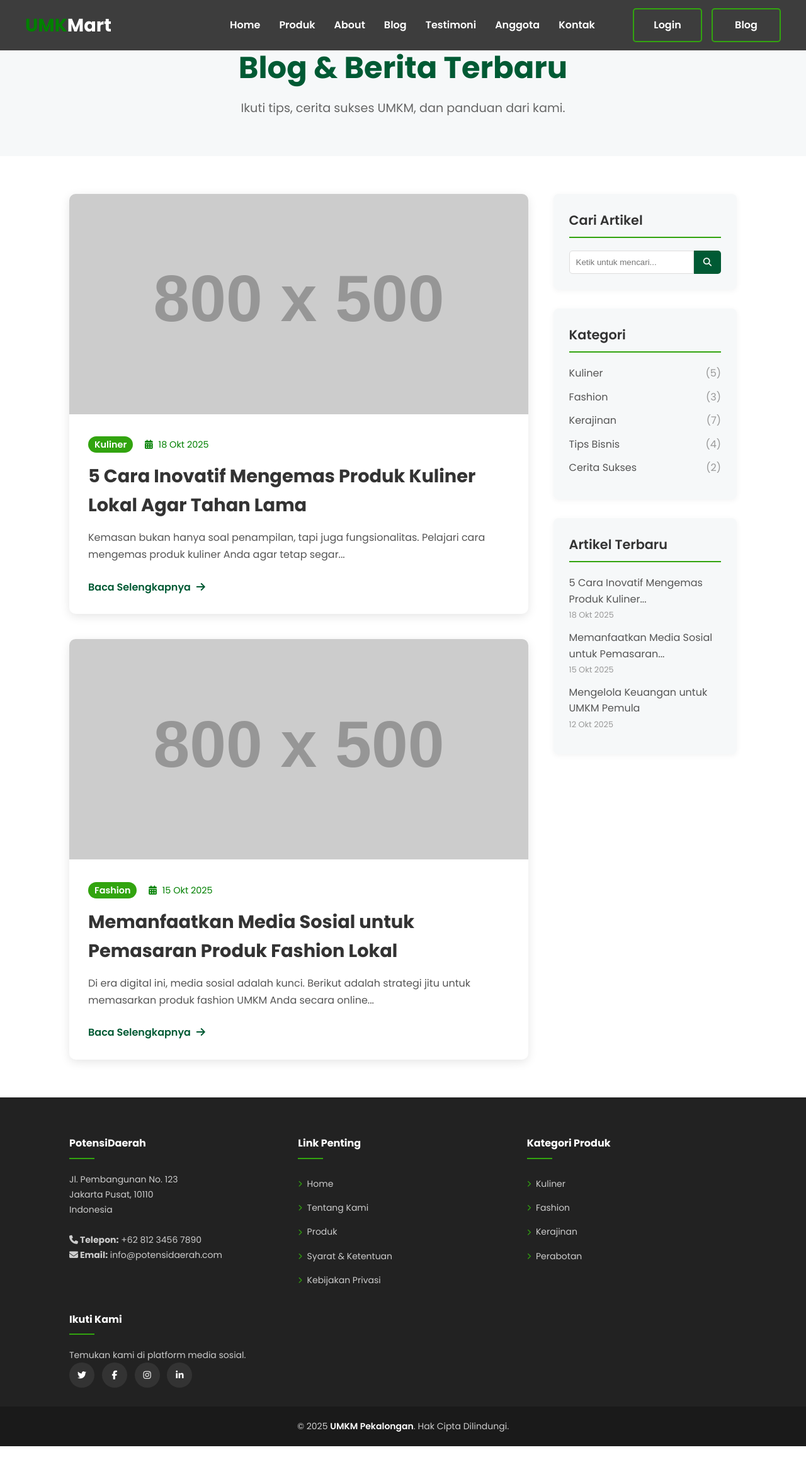
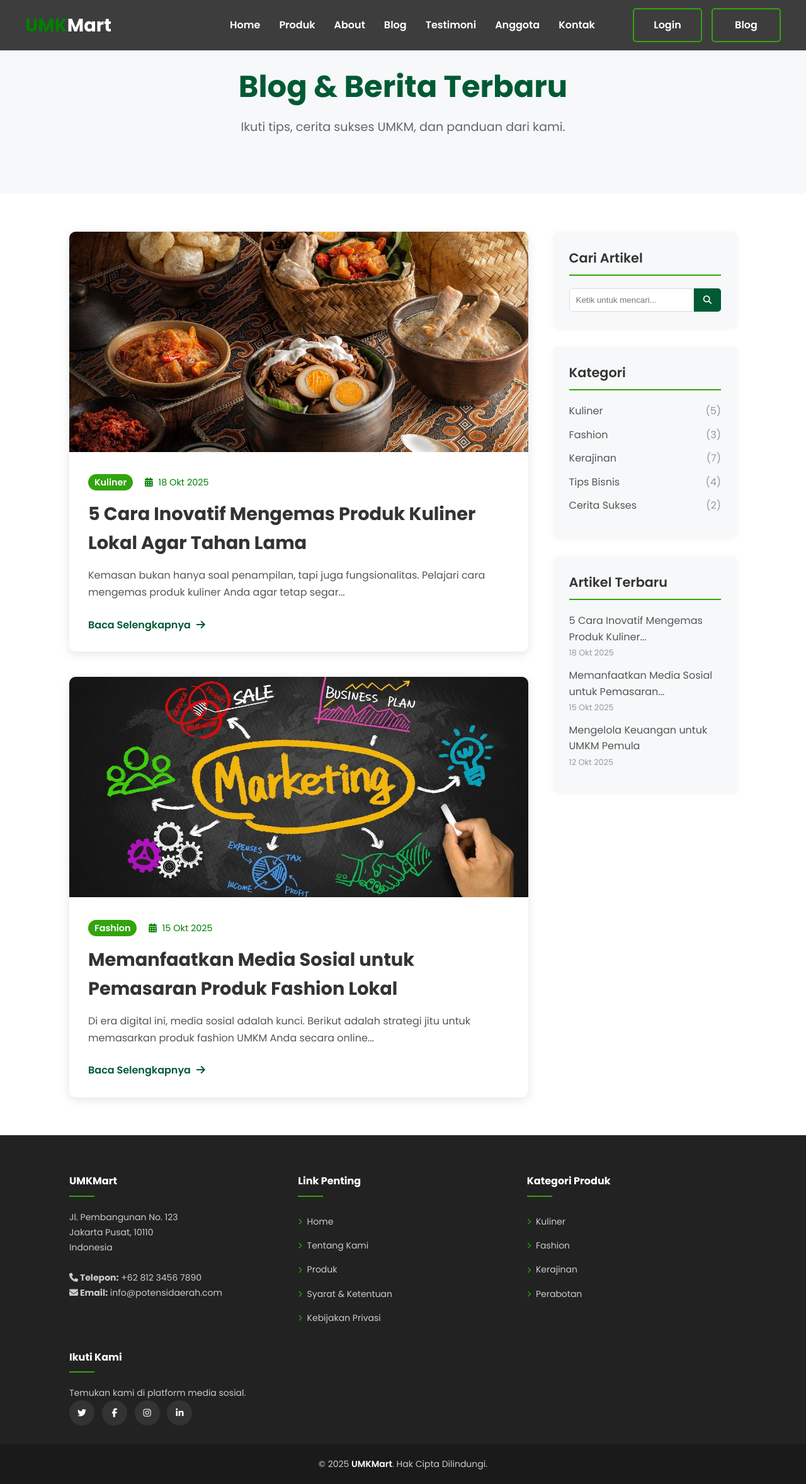
Before and after one commit to Faza25/Landing-Page-UMKM, a plain HTML site: page blog.html in a window 1280 px wide. Shown: the whole page at 63% size. Before the commit the page ends 2297 px from the top, so only its background shows below. Drawn offline with Linux system fonts and the light colour scheme; placeholder pictures from the web are drawn by us; files whose address does not match are found by name.

Commit message:
revisi 6.2

```diff
--- a/CSS/blog.css
+++ b/CSS/blog.css
@@ -1,5 +1,5 @@
 .blog-header {
-    padding: 60px 0;
+    padding: 90px 0;
     text-align: center;
 }
 .blog-header h1 {
--- a/blog.html
+++ b/blog.html
@@ -55,7 +55,7 @@
 
                         <article class="post-card">
                             <a href="artikel-detail.html" class="post-image-link">
-                                <img src="https://via.placeholder.com/800x500/A7C7E7/FFFFFF?text=UMKM+Kuliner" alt="Gambar Artikel 1">
+                                <img src="./Images/blog1.jpg" alt="Gambar Artikel 1">
                             </a>
                             <div class="post-content">
                                 <div class="post-meta">
@@ -74,7 +74,7 @@
 
                         <article class="post-card">
                             <a href="artikel-detail.html" class="post-image-link">
-                                <img src="https://via.placeholder.com/800x500/E7A7C7/FFFFFF?text=Marketing+Fashion" alt="Gambar Artikel 2">
+                                <img src="./Images/blog2.jpg" alt="Gambar Artikel 2">
                             </a>
                             <div class="post-content">
                                 <div class="post-meta">
@@ -144,7 +144,7 @@
             <div class="footer-grid">
 
                 <div class="footer-column">
-                    <h4>PotensiDaerah</h4>
+                    <h4>UMKMart</h4>
                     <p>
                         Jl. Pembangunan No. 123 <br>
                         Jakarta Pusat, 10110<br>
@@ -193,7 +193,7 @@
     <div class="footer-bottom">
         <div class="container">
             <div class="copyright">
-                &copy; 2025 <strong><span>UMKM Pekalongan</span></strong>. Hak Cipta Dilindungi.
+                &copy; 2025 <strong><span>UMKMart</span></strong>. Hak Cipta Dilindungi.
             </div>
         </div>
     </div>
```
Also changed, not shown: index.html (+5 -4 lines), Images/blog1.jpg (added), Images/blog2.jpg (added).
